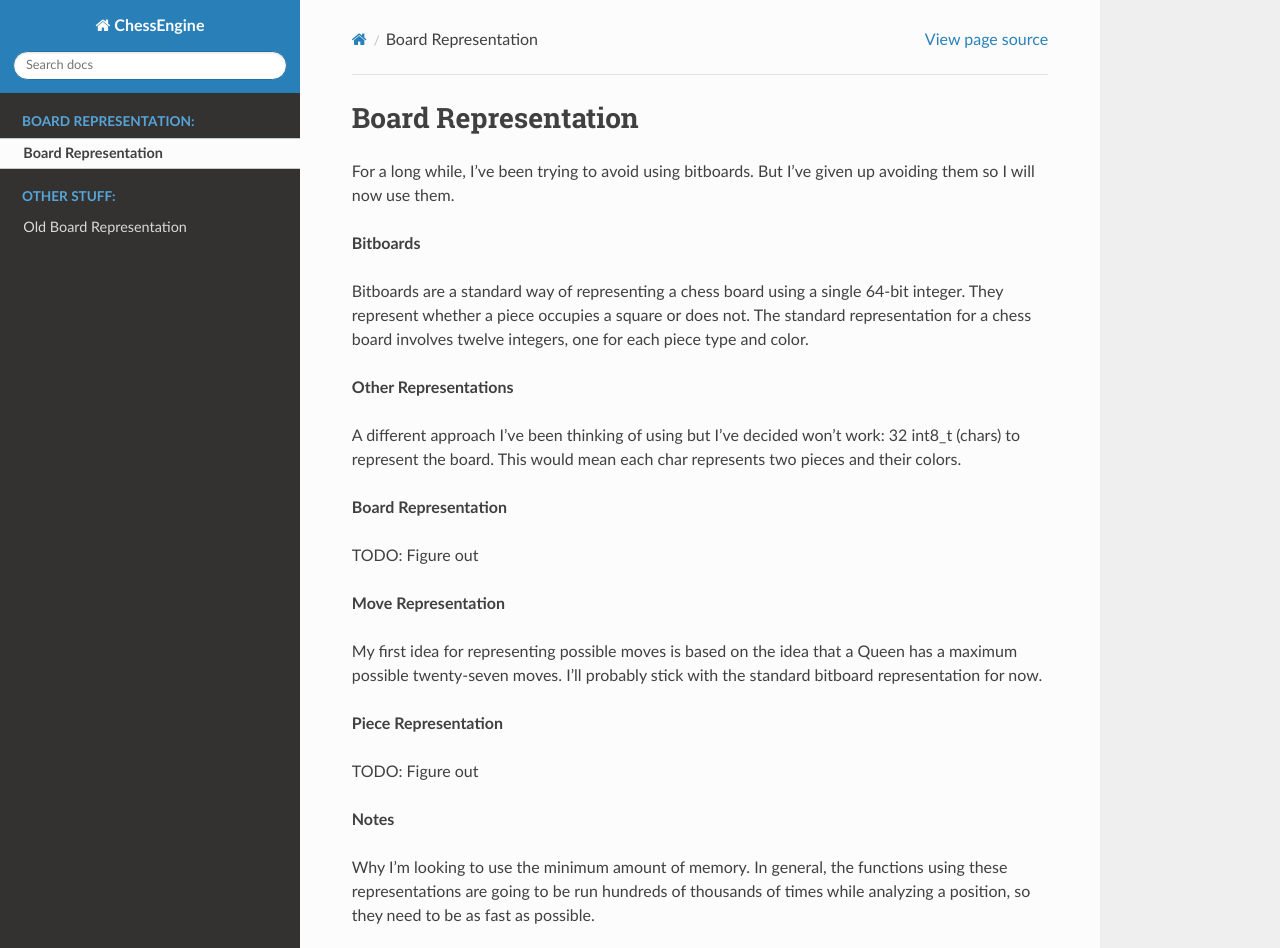
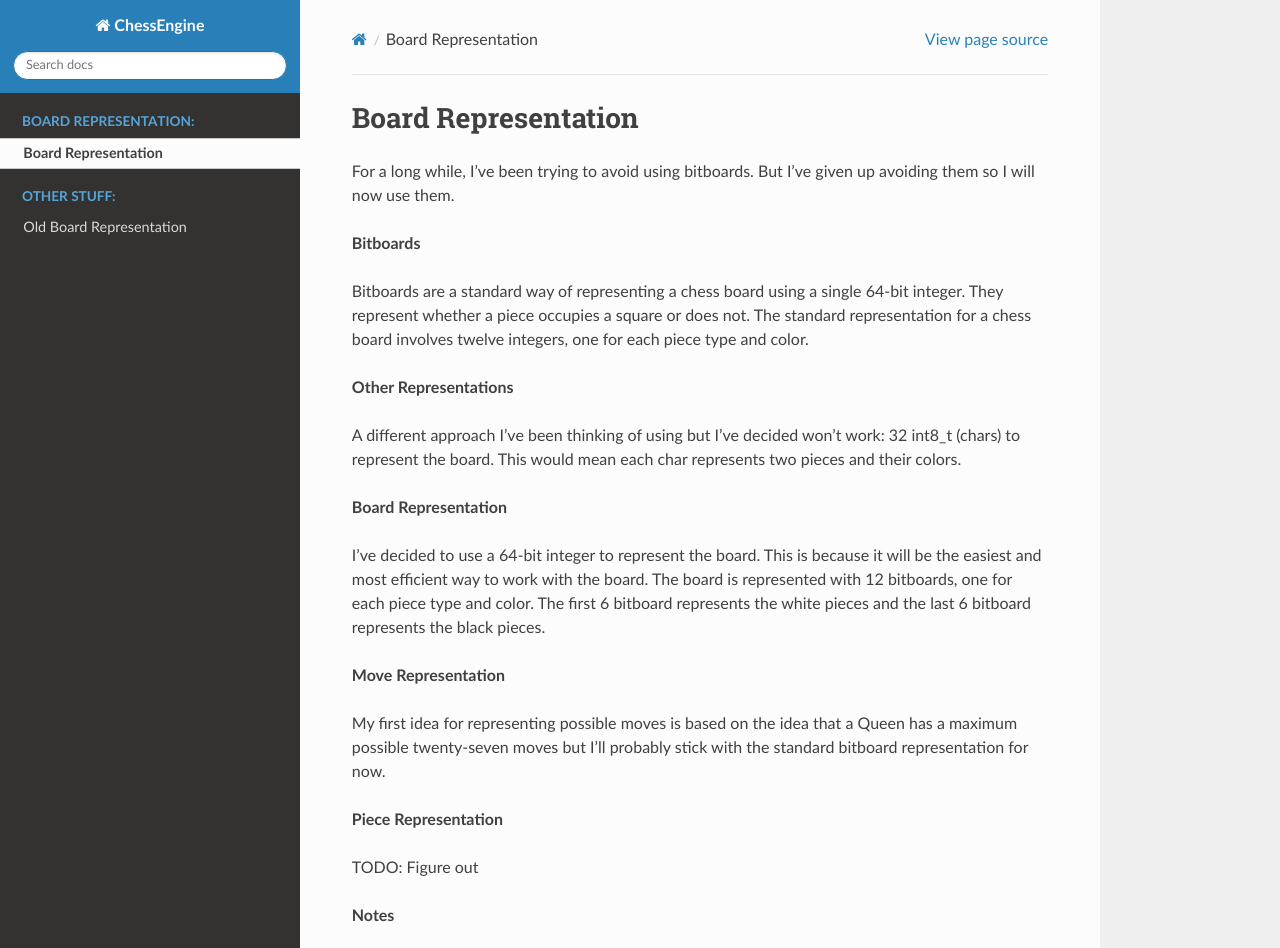
Before and after one commit to fieryknight2/CXXChessEngine, a Sphinx documentation site: the page built from docs/sphinx/board/board_representation.rst, in a window 1280 px wide and 1337 px high, cut to the strip 0-948 px from the top of the window. Built offline with Sphinx 7.4.7 and the Read the Docs theme 2.0.0, drawn with Linux system fonts in a browser that asks for light colours.

Commit message:
Fixed documentation errors

```diff
--- a/docs/sphinx/board/board_representation.rst
+++ b/docs/sphinx/board/board_representation.rst
@@ -19,12 +19,15 @@ pieces and their colors.
 
 **Board Representation**
 
-TODO: Figure out
+I've decided to use a 64-bit integer to represent the board. This is because it
+will be the easiest and most efficient way to work with the board. The board is represented
+with 12 bitboards, one for each piece type and color. The first 6 bitboard represents
+the white pieces and the last 6 bitboard represents the black pieces.
 
 **Move Representation**
 
 My first idea for representing possible moves is based on
-the idea that a Queen has a maximum possible twenty-seven moves. I'll probably stick
+the idea that a Queen has a maximum possible twenty-seven moves but I'll probably stick
 with the standard bitboard representation for now.
 
 **Piece Representation**
```
Also changed, not shown: 1 other file.
